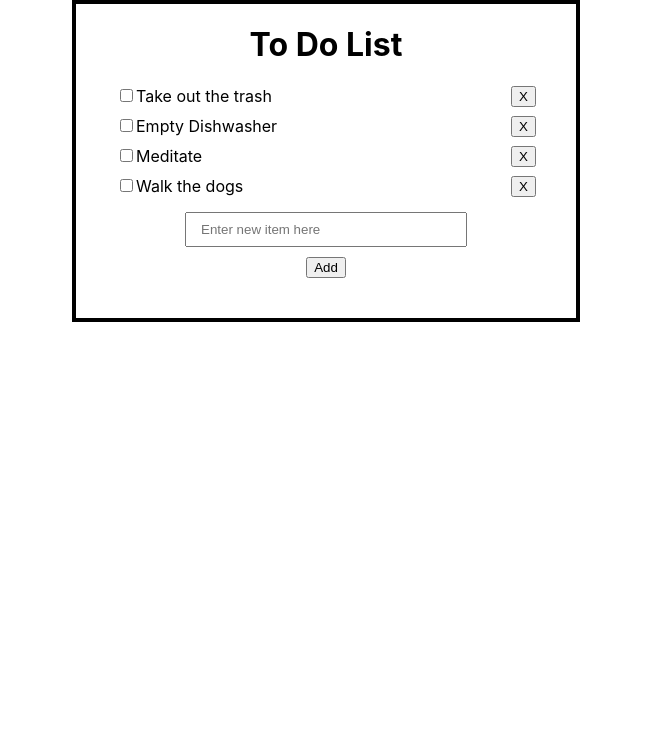
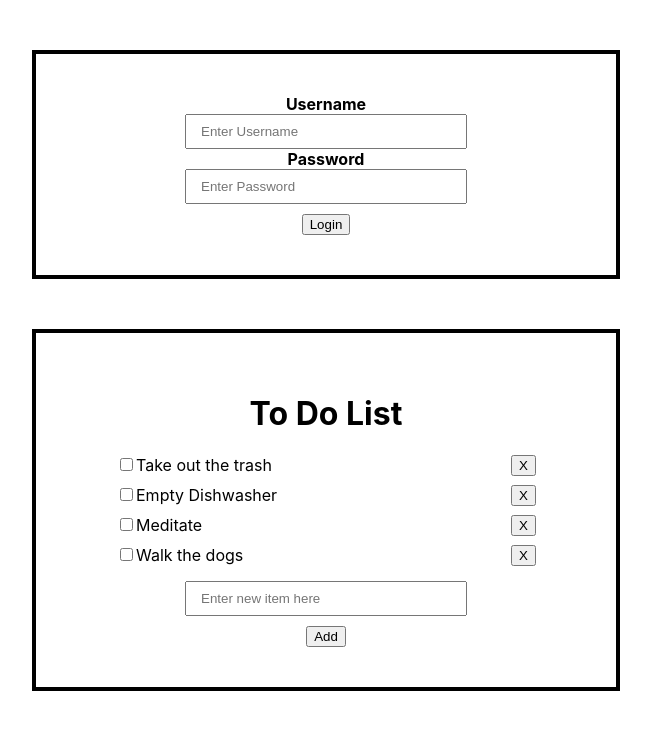
Before and after one commit to jaredami/to-do-list, a React (Create React App) app: page / in a window 1280 px wide. Shown: the top 730 px of the page, without its empty margins (314-965 px from the left). Built offline with nearby package versions, Linux system fonts and the light colour scheme.

Commit message:
started adding login form

```diff
--- a/src/App.css
+++ b/src/App.css
@@ -1,12 +1,22 @@
+.login-label {
+  text-align: center;
+  display: block;
+}
+
+#login-btn {
+  display: block;
+  margin: 10px auto 0;
+}
+
 #heading {
   text-align: center;
 }
 
-.container {
+.form-container {
   width: 500px;
   border: 4px solid black;
-  margin: 0 auto;
-  padding-bottom: 40px;
+  margin: 50px auto;
+  padding: 40px;
 }
 
 #list {
@@ -26,7 +36,8 @@
   margin-right: 40px;
 }
 
-input[type="text"] {
+input[type="text"],
+input[type="password"] {
   display: block;
   width: 50%;
   float: none;
--- /dev/null
+++ b/src/components/Login.js
@@ -0,0 +1,36 @@
+import React from "react";
+
+const Login = props => {
+  return (
+    <div className="form-container">
+      <form>
+        <label className="login-label" for="uname">
+          <b>Username</b>
+        </label>
+        <input
+          className="login-input"
+          type="text"
+          placeholder="Enter Username"
+          name="uname"
+          required
+        />
+
+        <label className="login-label" for="psw">
+          <b>Password</b>
+        </label>
+        <input
+          className="login-input"
+          type="password"
+          placeholder="Enter Password"
+          name="psw"
+          required
+        />
+        <button id="login-btn" type="submit">
+          Login
+        </button>
+      </form>
+    </div>
+  );
+};
+
+export default Login;
--- /dev/null
+++ b/src/components/ToDos.js
@@ -0,0 +1,31 @@
+import React from "react";
+import List from "../components/List";
+import "../App.css";
+
+const ToDos = props => {
+  return (
+    <div className="form-container">
+      <h1 id="heading">To Do List</h1>
+      <div id="list-container">
+        <List {...props} />
+      </div>
+      <form
+        onSubmit={event => {
+          event.preventDefault();
+          props.handleAddClick(event);
+        }}
+      >
+        <input
+          type="text"
+          name="newItemInput"
+          placeholder="Enter new item here"
+          value={props.value}
+          onChange={props.handleInputChange}
+        />
+        <button id="add-button">Add</button>
+      </form>
+    </div>
+  );
+};
+
+export default ToDos;
--- a/src/containers/App.js
+++ b/src/containers/App.js
@@ -1,5 +1,6 @@
 import React, { Component } from "react";
-import List from "../components/List";
+import Login from "../components/Login";
+import ToDos from "../components/ToDos";
 import { connect } from "react-redux";
 import * as actions from "../actions/todoAppActions";
 import "../App.css";
@@ -12,22 +13,8 @@ class App extends Component {
   render() {
     return (
       <div className="App">
-        <div className="container">
-          <h1 id="heading">To Do List</h1>
-          <div id="list-container">
-            <List {...this.props} />
-          </div>
-          <form onSubmit={this.onSubmit}>
-            <input
-              type="text"
-              name="newItemInput"
-              placeholder="Enter new item here"
-              value={this.props.value}
-              onChange={this.props.handleInputChange}
-            />
-            <button id="add-button">Add</button>
-          </form>
-        </div>
+        <Login />
+        <ToDos {...this.props} />
       </div>
     );
   }
```
